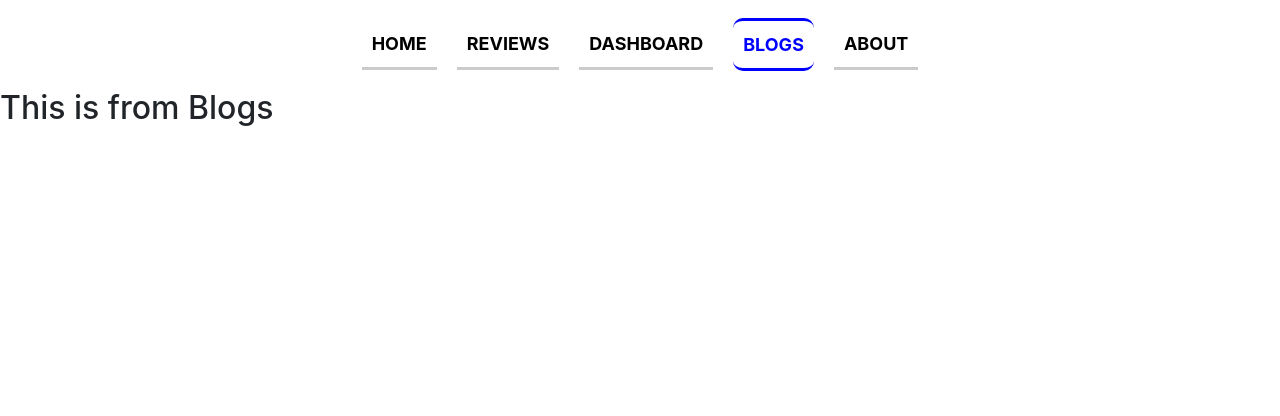
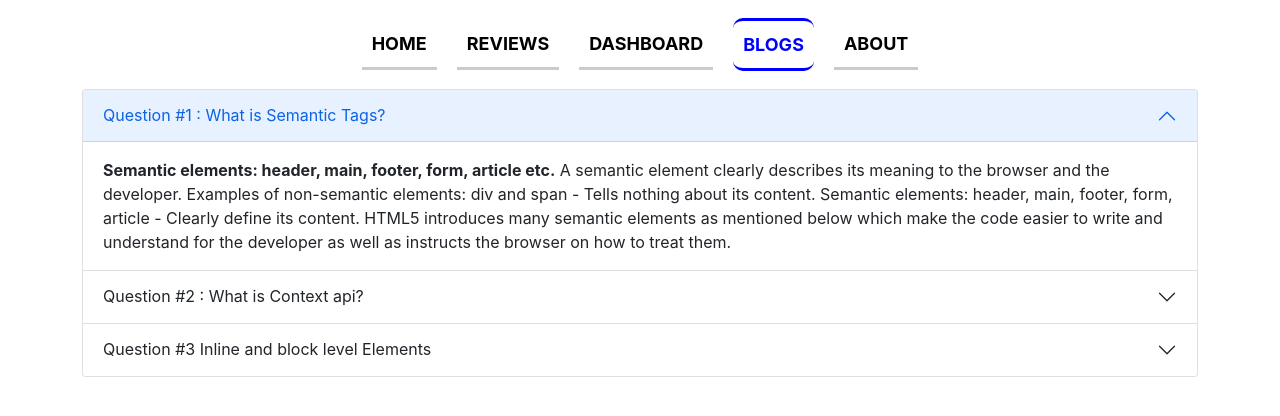
Before and after one commit to numansaady/book-review-website, a React (Create React App) app: page /blogs in a window 1280 px wide. Shown: the top 416 px of the page. Built offline with nearby package versions, Linux system fonts and the light colour scheme.

Commit message:
Blogs and NotFound component added

```diff
--- a/src/App.js
+++ b/src/App.js
@@ -5,6 +5,7 @@ import Blogs from './components/Blogs/Blogs';
 import Dashboard from './components/Dashboard/Dashboard';
 import Home from './components/Home/Home';
 import Navbar from './components/Navbar/Navbar';
+import NotFound from './components/NotFound/NotFound';
 import Reviews from './components/Reviews/Reviews';
 
 function App() {
@@ -18,6 +19,7 @@ function App() {
         <Route path='/dashboard' element={<Dashboard/>}></Route>
         <Route path='/blogs' element={<Blogs/>}></Route>
         <Route path='/about' element={<About/>}></Route>
+        <Route path='*' element={<NotFound/>}></Route>
       </Routes>
     </div>
   );
--- a/src/components/Blogs/Blogs.js
+++ b/src/components/Blogs/Blogs.js
@@ -1,11 +1,109 @@
-import React from 'react';
+import React from "react";
+import { Accordion } from "react-bootstrap";
 
 const Blogs = () => {
-    return (
-        <div>
-            <h2>This is from Blogs</h2>
+  return (
+    <div className="container">
+      <Accordion id="accordionExample">
+        <div className="accordion-item">
+          <h2 className="accordion-header" id="headingOne">
+            <button
+              className="accordion-button"
+              type="button"
+              data-bs-toggle="collapse"
+              data-bs-target="#collapseOne"
+              aria-expanded="true"
+              aria-controls="collapseOne"
+            >
+              Question #1 : What is Semantic Tags?
+            </button>
+          </h2>
+          <div
+            id="collapseOne"
+            className="accordion-collapse collapse show"
+            aria-labelledby="headingOne"
+            data-bs-parent="#accordionExample"
+          >
+            <div className="accordion-body">
+              <strong>
+                Semantic elements: header, main, footer, form, article etc.
+              </strong>{" "}
+              A semantic element clearly describes its meaning to the browser
+              and the developer. Examples of non-semantic elements: div and span
+              - Tells nothing about its content. Semantic elements: header,
+              main, footer, form, article - Clearly define its content. HTML5
+              introduces many semantic elements as mentioned below which make
+              the code easier to write and understand for the developer as well
+              as instructs the browser on how to treat them.
+            </div>
+          </div>
         </div>
-    );
+        <div className="accordion-item">
+          <h2 className="accordion-header" id="headingTwo">
+            <button
+              className="accordion-button collapsed"
+              type="button"
+              data-bs-toggle="collapse"
+              data-bs-target="#collapseTwo"
+              aria-expanded="false"
+              aria-controls="collapseTwo"
+            >
+              Question #2 : What is Context api?
+            </button>
+          </h2>
+          <div
+            id="collapseTwo"
+            className="accordion-collapse collapse"
+            aria-labelledby="headingTwo"
+            data-bs-parent="#accordionExample"
+          >
+            <div className="accordion-body">
+              <strong>
+                Context Api, allows us to pass data through our component trees,
+                giving our components the ability to communicate and share data
+                at different levels.
+              </strong>{" "}
+              The React Context API is a way for a React app to effectively
+              produce global variables that can be passed around. This is the
+              alternative to "prop drilling" or moving props from grandparent to
+              child to parent, and so on. Context is also touted as an easier,
+              lighter approach to state management using Redux.
+            </div>
+          </div>
+        </div>
+        <div className="accordion-item">
+          <h2 className="accordion-header" id="headingThree">
+            <button
+              className="accordion-button collapsed"
+              type="button"
+              data-bs-toggle="collapse"
+              data-bs-target="#collapseThree"
+              aria-expanded="false"
+              aria-controls="collapseThree"
+            >
+              Question #3 Inline and block level Elements
+            </button>
+          </h2>
+          <div
+            id="collapseThree"
+            className="accordion-collapse collapse"
+            aria-labelledby="headingThree"
+            data-bs-parent="#accordionExample"
+          >
+            <div className="accordion-body">
+              <strong>Inline Elements and Inline Block Elements.</strong> i.
+              Block Level Elements: A block-level element always starts on a new
+              line, takes up the full width available. ii. Inline Elements: An
+              inline element does not start on a new line, only takes up as much
+              width as necessary. iii. Inline element does not support width
+              height, padding, etc. iv. But using inline-block support
+              width-height, padding, etc.
+            </div>
+          </div>
+        </div>
+      </Accordion>
+    </div>
+  );
 };
 
 export default Blogs;
--- /dev/null
+++ b/src/components/NotFound/NotFound.css
@@ -0,0 +1,74 @@
+* {
+  -webkit-box-sizing: border-box;
+  box-sizing: border-box;
+}
+#notfound {
+  position: relative;
+  height: 100vh;
+}
+#notfound .notfound {
+  position: absolute;
+  left: 50%;
+  top: 50%;
+  transform: translate(-50%, -50%);
+}
+.notfound {
+  max-width: 410px;
+  width: 100%;
+  text-align: center;
+}
+.notfound .notfound-404 {
+  height: 280px;
+  position: relative;
+  z-index: -1;
+}
+.notfound .notfound-404 h1 {
+  font-family: montserrat, sans-serif;
+  font-size: 230px;
+  margin: 0;
+  font-weight: 900;
+  position: absolute;
+  left: 50%;
+  -webkit-transform: translateX(-50%);
+  -ms-transform: translateX(-50%);
+  transform: translateX(-50%);
+  background-size: cover;
+  background-position: center;
+}
+.notfound h2 {
+  font-family: montserrat, sans-serif;
+  color: #000;
+  font-size: 24px;
+  font-weight: 700;
+  text-transform: uppercase;
+  margin-top: 0;
+}
+.notfound p {
+  font-family: montserrat, sans-serif;
+  color: #000;
+  font-size: 14px;
+  font-weight: 400;
+  margin-bottom: 20px;
+  margin-top: 0;
+}
+.notfound a {
+  font-family: montserrat, sans-serif;
+  font-size: 14px;
+  text-decoration: none;
+  text-transform: uppercase;
+  background: #0046d5;
+  display: inline-block;
+  padding: 15px 30px;
+  border-radius: 40px;
+  color: #fff;
+  font-weight: 700;
+  box-shadow: 0 4px 15px -5px #0046d5;
+}
+@media only screen and (max-width: 767px) {
+  .notfound .notfound-404 {
+    height: 142px;
+  }
+  .notfound .notfound-404 h1 {
+    font-size: 112px;
+  }
+}
--- /dev/null
+++ b/src/components/NotFound/NotFound.js
@@ -0,0 +1,24 @@
+import React from "react";
+import './NotFound.css';
+
+const NotFound = () => {
+  return (
+    <div>
+      <div id="notfound">
+        <div className="notfound">
+          <div className="notfound-404">
+            <h1>Oops!</h1>
+          </div>
+          <h2>404 - Page not found</h2>
+          <p>
+            The page you are looking for might have been removed had its name
+            changed or is temporarily unavailable.
+          </p>
+          <a href="http://localhost:3000/">Go To Homepage</a>
+        </div>
+      </div>
+    </div>
+  );
+};
+
+export default NotFound;
```
